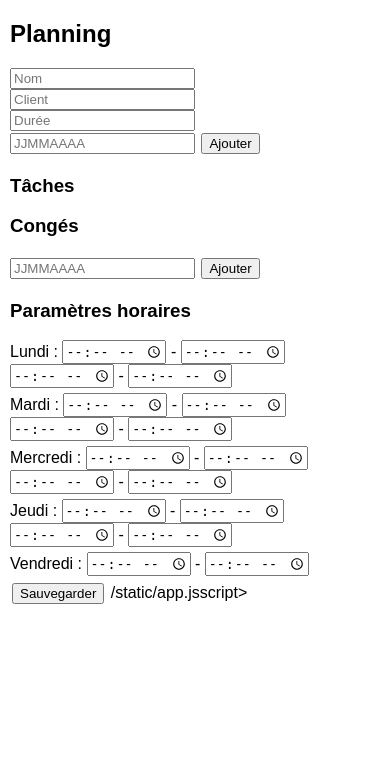
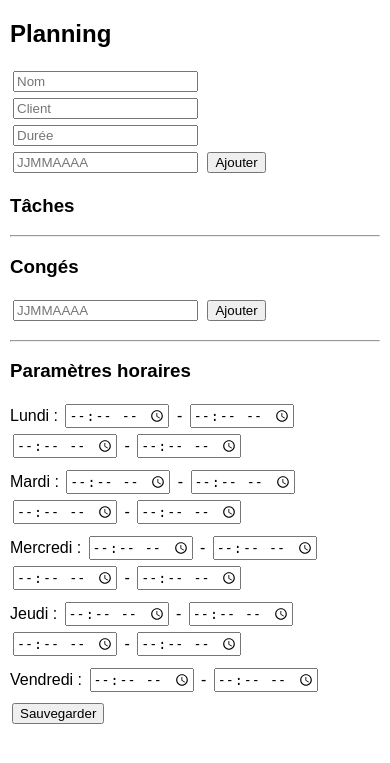
Before and after one commit to Damien76680/Planningweb, a Flask app: page / in a window 390 px wide. Shown: the top 763 px of the page. Run offline with Flask 3, Linux system fonts and the light colour scheme; data that the repository does not hold is empty.

Commit message:
Enhance index.html with responsive design and style updates
Added viewport meta tag for responsive design and adjusted styles for consistency. Updated HTML structure for better readability and organization.

```diff
--- a/templates/index.html
+++ b/templates/index.html
@@ -2,9 +2,13 @@
 <html>
 <head>
   <title>Planning</title>
+  <meta name="viewport" content="width=device-width, initial-scale=1">
 
   <style>
-    body { font-family: Arial; margin: 10px; }
+    body {
+      font-family: Arial;
+      margin: 10px;
+    }
 
     .task {
       display: flex;
@@ -14,7 +18,7 @@
       margin: 3px 0;
     }
 
-    /* ✅ colonnes */
+    /* colonnes */
     .col-nom { width: 150px; }
     .col-client { width: 120px; }
     .col-duree { width: 60px; }
@@ -22,7 +26,7 @@
     .col-deadline { width: 120px; }
     .col-actions { width: 180px; }
 
-    /* ✅ ligne rouge retard */
+    /* ligne retard */
     .task.retard {
       background-color: #ff4d4d;
       color: white;
@@ -32,12 +36,19 @@
 
     .task.retard button {
       background-color: white;
+      color: black;
     }
 
-    button { margin: 2px; }
+    button {
+      margin: 2px;
+    }
 
     #settingsForm div {
-      margin: 5px 0;
+      margin: 6px 0;
+    }
+
+    input {
+      margin: 3px;
     }
   </style>
 </head>
@@ -46,23 +57,29 @@
 
 <h2>Planning</h2>
 
+<!-- ✅ AJOUT TACHE -->
 <input id="nom" placeholder="Nom">
 <input id="client" placeholder="Client">
 <input id="duree" placeholder="Durée">
 <input id="deadline" placeholder="JJMMAAAA">
 <button onclick="addTask()">Ajouter</button>
 
-
 <h3>Tâches</h3>
 <div id="tasks"></div>
 
 
+<hr>
+
+<!-- ✅ CONGES -->
 <h3>Congés</h3>
 <input id="holiday" placeholder="JJMMAAAA">
 <button onclick="addHoliday()">Ajouter</button>
 <ul id="holidayList"></ul>
 
 
+<hr>
+
+<!-- ✅ PARAMETRES -->
 <h3>Paramètres horaires</h3>
 
 <div id="settingsForm">
@@ -104,7 +121,9 @@
 
 <button onclick="saveSettings()">Sauvegarder</button>
 
-/static/app.jsscript>
+
+<!-- ✅ ✅ ✅ CORRECTION CRITIQUE -->
+<script src="/static/app.js"></script>
 
 </body>
 </html>
```
Lines whose indentation alone changed are shown as unchanged.
